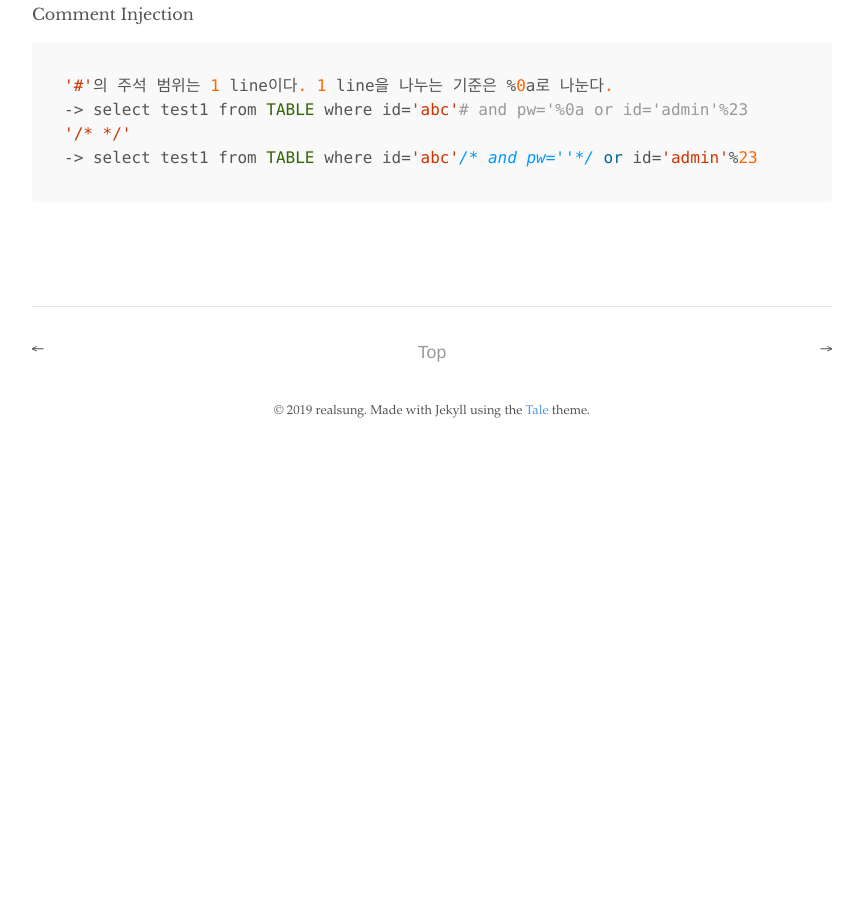
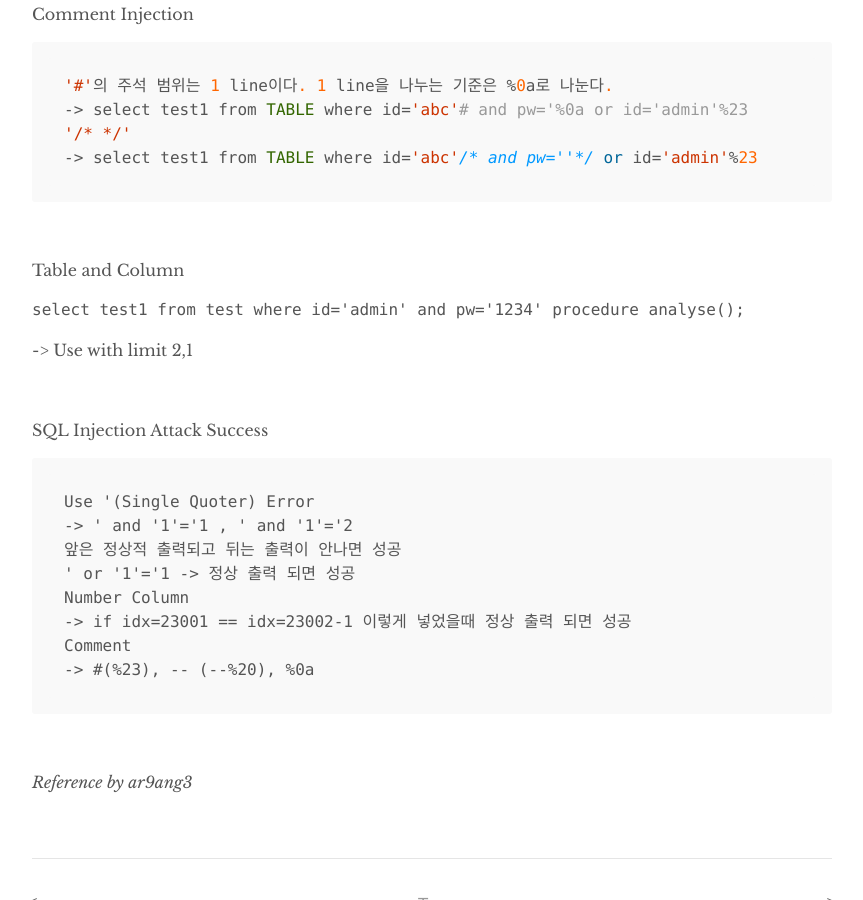
Before and after one commit to realsung/realsung.github.io_backup, a Jekyll site: the page built from _posts/2019-3-7-CTF-tips.md, in a window 1280 px wide and 900 px high, scrolled down 6007 px. Shown: the whole window, without its empty margins (208-1071 px from the left). Built offline with Jekyll 4.4.1, drawn with Linux system fonts in a browser that asks for light colours; before the commit the page ends 6461 px from its top, so only the background shows below that.

Commit message:
update tips

````diff
--- a/_posts/2019-3-7-CTF-tips.md
+++ b/_posts/2019-3-7-CTF-tips.md
@@ -264,3 +264,34 @@ Comment Injection
 ```
 
 <br />
+
+Table and Column
+
+```mysql
+select test1 from test where id='admin' and pw='1234' procedure analyse();
+```
+
+-> Use with limit 2,1
+
+<br />
+
+SQL Injection Attack Success
+
+```
+Use '(Single Quoter) Error
+-> ' and '1'='1 , ' and '1'='2
+앞은 정상적 출력되고 뒤는 출력이 안나면 성공
+' or '1'='1 -> 정상 출력 되면 성공
+Number Column
+-> if idx=23001 == idx=23002-1 이렇게 넣었을때 정상 출력 되면 성공
+Comment
+-> #(%23), -- (--%20), %0a
+```
+
+<br />
+
+
+
+
+
+*Reference by ar9ang3*
````
